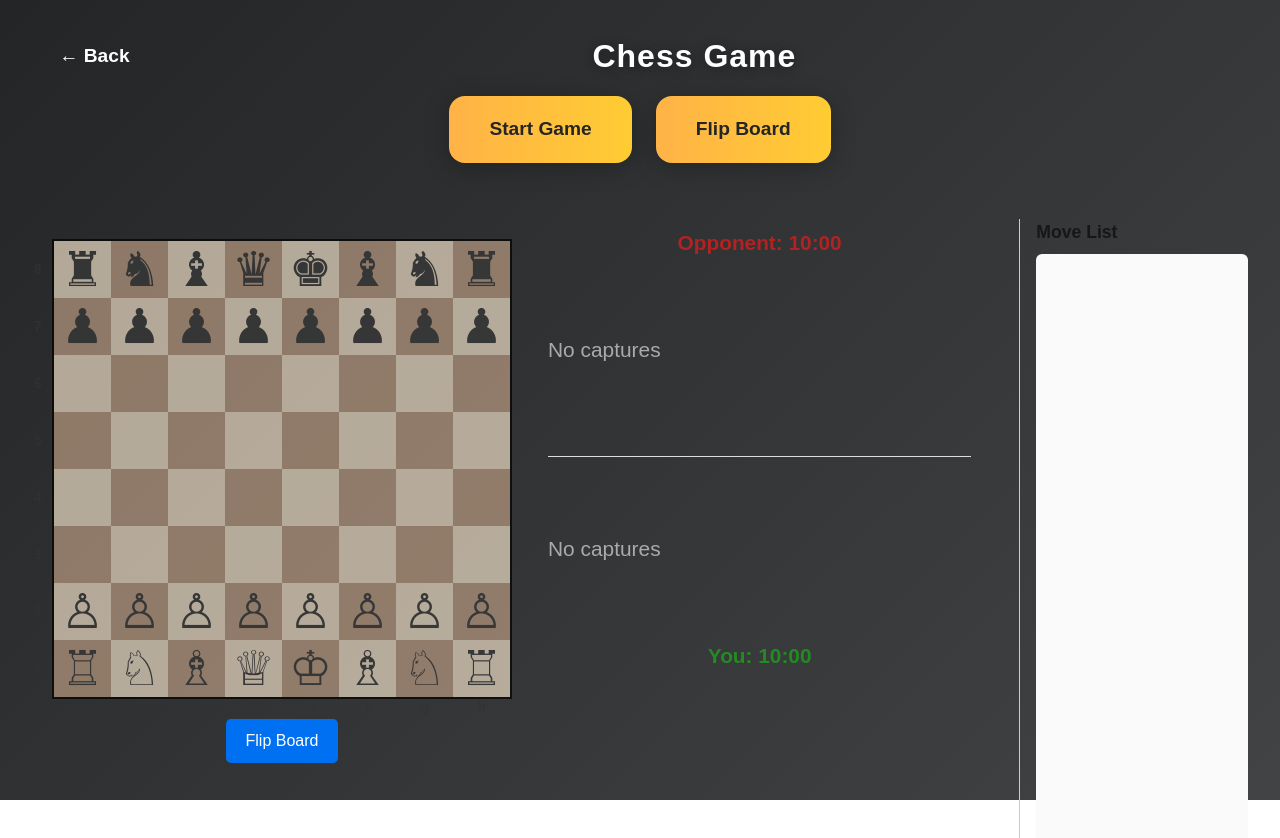
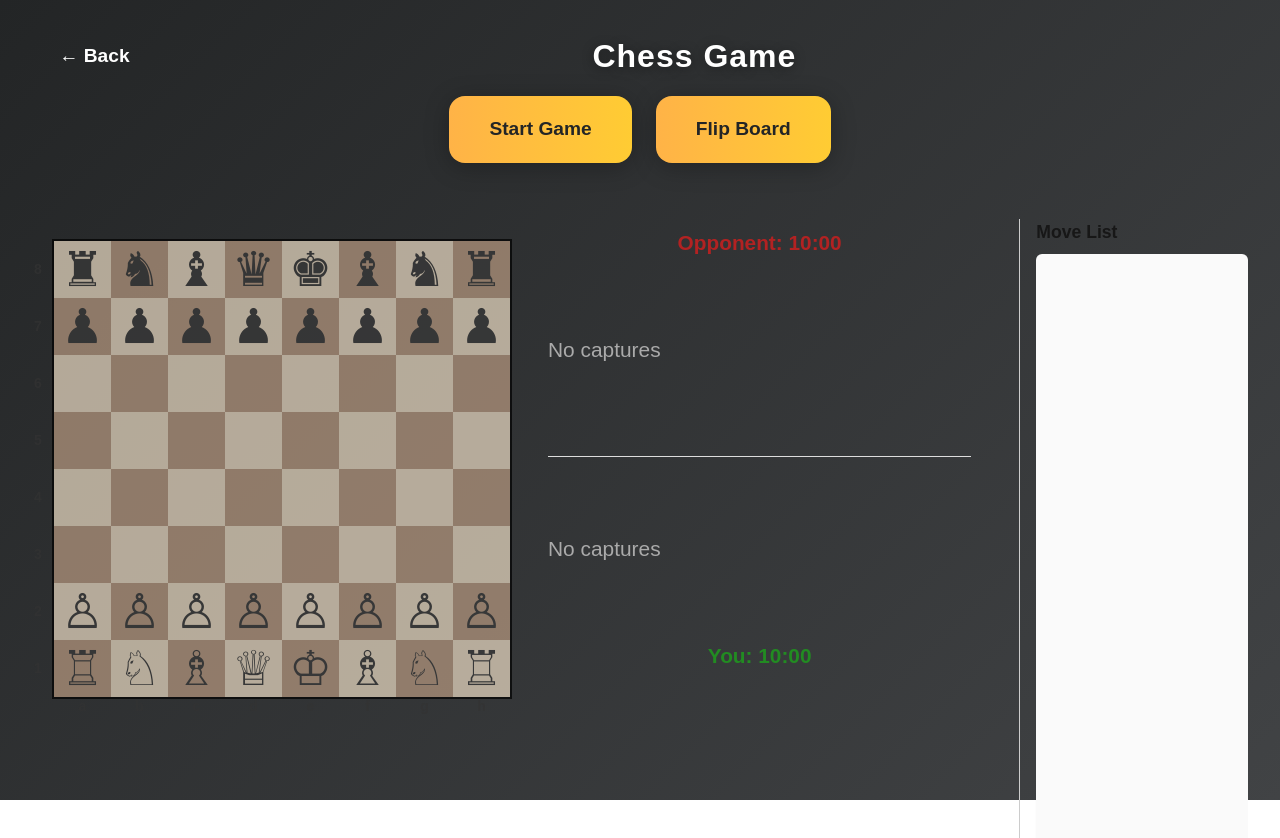
Before and after one commit to rupams011/chessable, a Next.js app: page /chessable/ in a window 1280 px wide. Both pictures are taken after a click on the button "Play a Friend Online". Shown: the top 838 px of the page. Built offline with nearby package versions, Linux system fonts and the light colour scheme.

Commit message:
remove unused flip button

```diff
--- a/src/app/components/ChessBoard.tsx
+++ b/src/app/components/ChessBoard.tsx
@@ -547,17 +547,6 @@ const ChessBoard: React.FC<ChessBoardProps> = ({
       }
       : () => {};
 
-    const flipBoard = () => {
-        // setIsFlipped(!isFlipped); // Remove this, as isFlipped is a prop
-        setYellowHighlight(null);
-        if (selectedCell) {
-            setSelectedCell({
-                row: 7 - selectedCell.row,
-                col: 7 - selectedCell.col,
-            });
-        }
-    };
-
     // Helper to flip captured pieces and clocks order
     function renderInfoLeft() {
         // If not flipped: opponent clock, opponent captures, separator, player captures, player clock
@@ -671,9 +660,6 @@ const ChessBoard: React.FC<ChessBoardProps> = ({
                             })
                         )}
                     </div>
-                    <button className="flip-button" onClick={flipBoard}>
-                        Flip Board
-                    </button>
                 </div>
             </div>
 
--- a/src/app/components/GamePage.tsx
+++ b/src/app/components/GamePage.tsx
@@ -19,15 +19,6 @@ export default function GamePage({
   // Flip board after each move in Pass and Play mode
   const handleMove = () => {
     if (gameMode === 'pass') setIsFlipped((f) => !f);
-  };
-
-  // Use router.push for navigation, fallback to onBack if provided
-  const handleBack = () => {
-    if (onBack) {
-      onBack();
-    } else {
-      router.push('/');
-    }
   };
 
   return (
```
